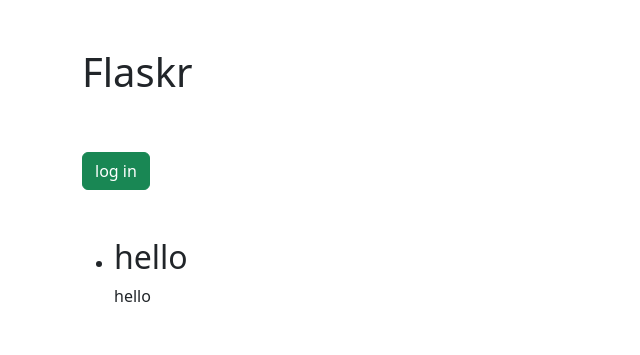
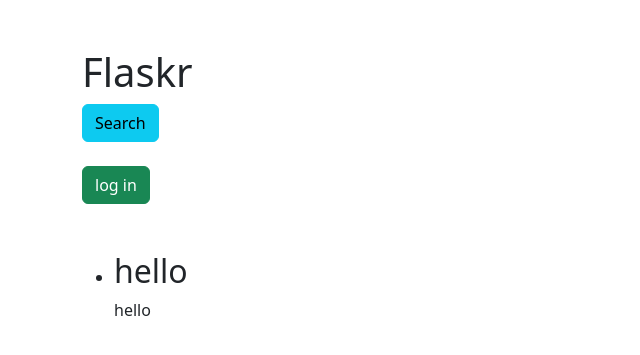
Before and after one commit to elorie-bernard-lacroix/ECE444-F2026-PRA6, a Flask app: page / in a window 1280 px wide. Shown: the top 355 px of the page, without its empty margins (0-640 px from the left). Run offline with Flask 3, Linux system fonts and the light colour scheme.

Commit message:
I accidentally put the search button in the wrong file

```diff
--- a/flaskr-tdd/project/templates/index.html
+++ b/flaskr-tdd/project/templates/index.html
@@ -12,6 +12,9 @@
     <div class="container">
       <br /><br />
       <h1>Flaskr</h1>
+      <a class="btn btn-info" role="button" href="{{ url_for('search') }}">
+        Search
+      </a>
       <br /><br />
 
       {% if not session.logged_in %}
--- a/flaskr-tdd/project/templates/search.html
+++ b/flaskr-tdd/project/templates/search.html
@@ -12,7 +12,6 @@
     <div class="container">
       <br /><br />
       <h1>Flaskr</h1>
-      <a class="btn btn-info" role="button" href="{{ url_for('search') }}">Search</a>
       <br /><br />
 
       <a class="btn btn-primary" role="button" href="{{ url_for('index') }}">
```
Also changed, not shown: flaskr-tdd/test.db.
